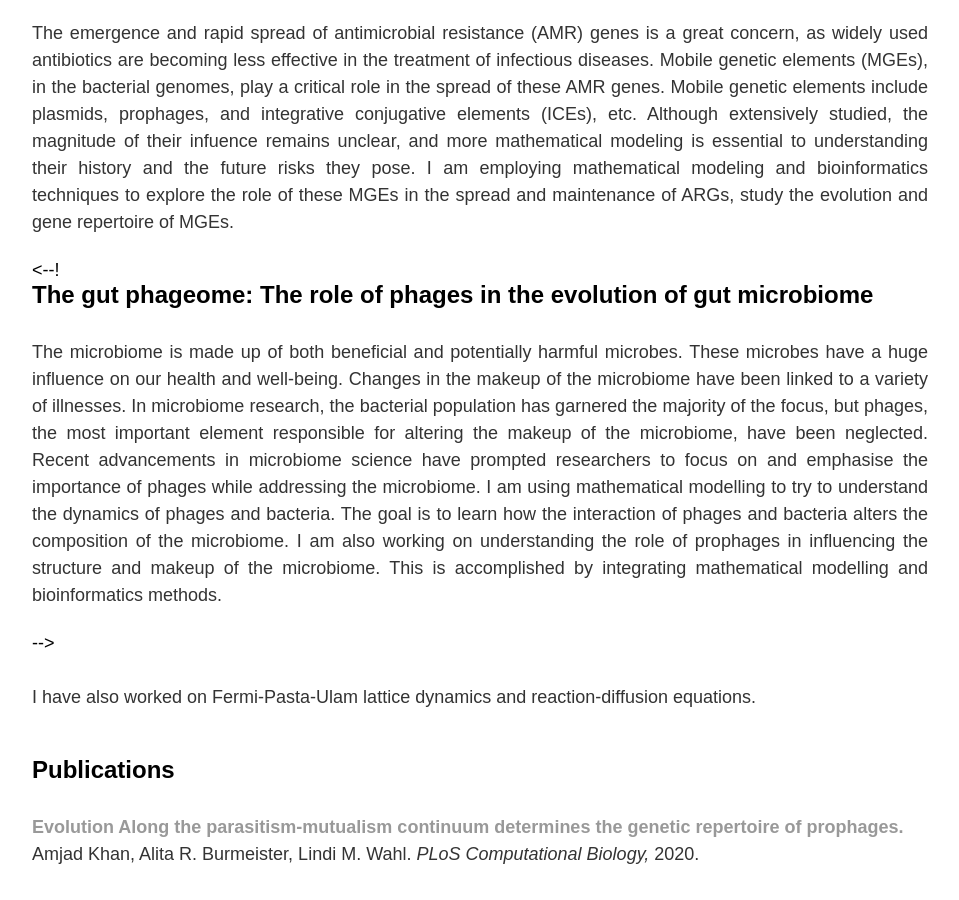
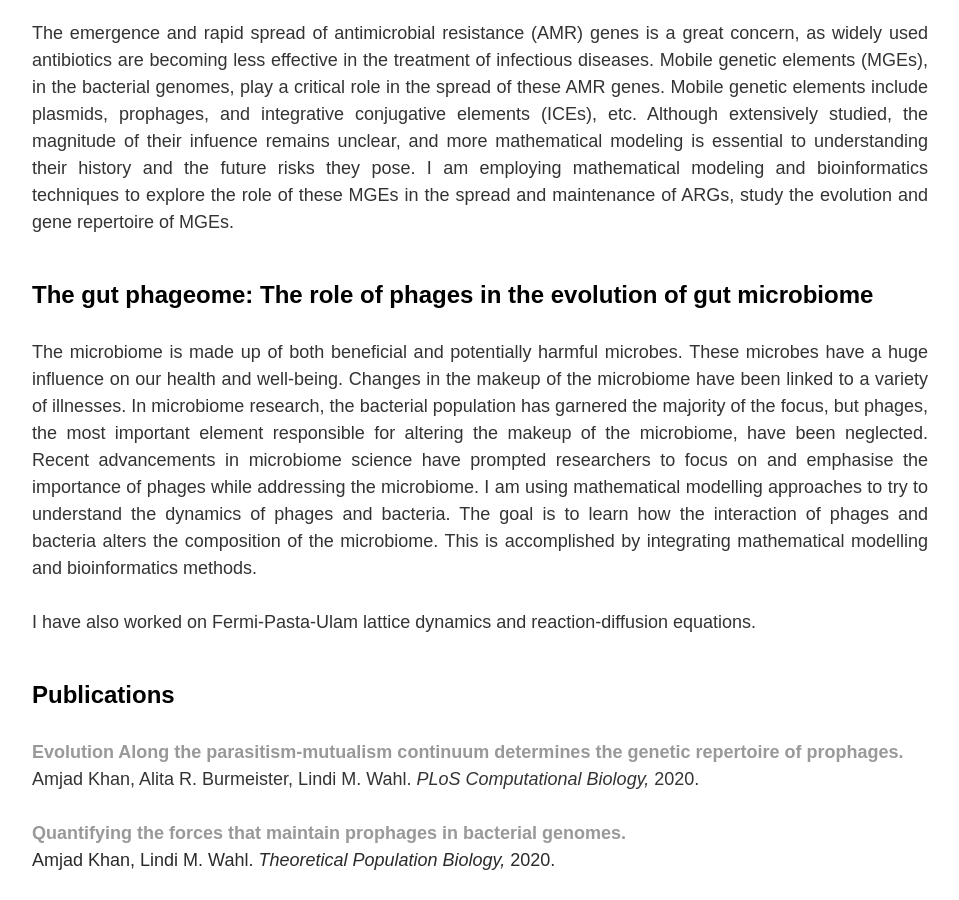
Before and after one commit to MathBioInfo/amjadkhan, a Jekyll site: the page built from Research/index.html, in a window 1280 px wide and 900 px high, scrolled down 678 px. Shown: the whole window, without its empty margins (160-1119 px from the left). Built offline with Jekyll 4.4.1, drawn with Linux system fonts in a browser that asks for light colours.

Commit message:
Update index.html

```diff
--- a/Research/index.html
+++ b/Research/index.html
@@ -45,15 +45,14 @@
 			essential to understanding their history and the future risks they pose. I am employing mathematical modeling
 			and bioinformatics techniques to explore the role of these MGEs in the spread and maintenance of ARGs, study the evolution and gene repertoire of MGEs.</p>
 
-			<--!<br><font size="5"><b> The gut phageome:  The role of phages in the evolution of gut microbiome</b></font><br>
+			<br><font size="5"><b> The gut phageome:  The role of phages in the evolution of gut microbiome</b></font><br>
 			<p style="text-align:justify;line-height:1"><font size="4">
 			The microbiome is made up of both beneficial and potentially harmful microbes. These microbes
 			have a huge influence on our health and well-being. Changes in the makeup of the microbiome have been linked to a variety of illnesses. In microbiome
 			research, the bacterial population has garnered the majority of the focus, but phages, the most important element responsible for altering the makeup of
 			the microbiome, have been neglected. Recent advancements in microbiome science have prompted researchers to focus on and emphasise the importance of
-			phages while addressing the microbiome. I am using mathematical modelling to try to understand the dynamics of phages and bacteria. The goal is to learn
-			how the interaction of phages and bacteria alters the composition of the microbiome. I am also working on understanding the role of prophages in influencing
-			the structure and makeup of the microbiome. This is accomplished by integrating mathematical modelling and bioinformatics methods.</p>-->
+			phages while addressing the microbiome. I am using mathematical modelling approaches to try to understand the dynamics of phages and bacteria. The goal is to learn
+			how the interaction of phages and bacteria alters the composition of the microbiome. This is accomplished by integrating mathematical modelling and bioinformatics methods.</p>
 
 			<p style="text-align:justify;line-height:1"><font size="4">I have also worked on Fermi-Pasta-Ulam  lattice dynamics and reaction-diffusion equations.</p>
 				<!--<div style="text-align: center;">
```
